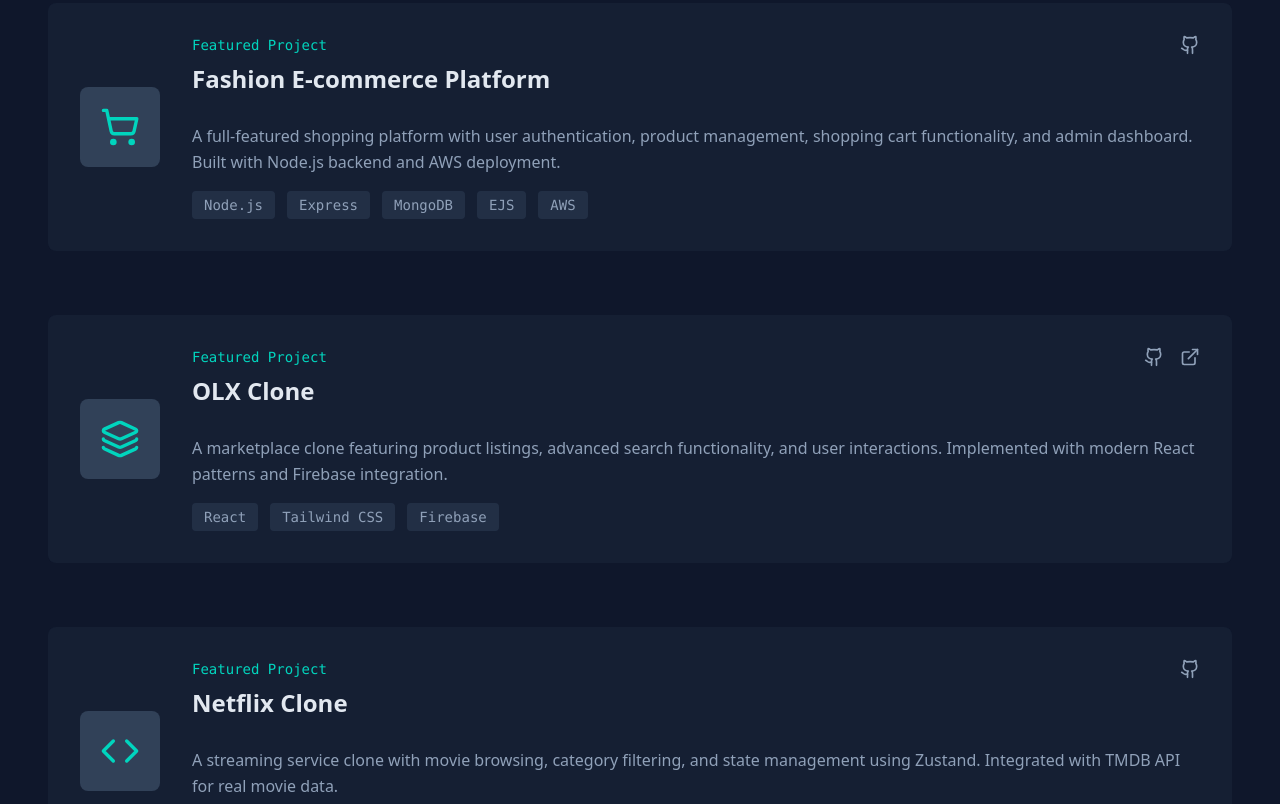
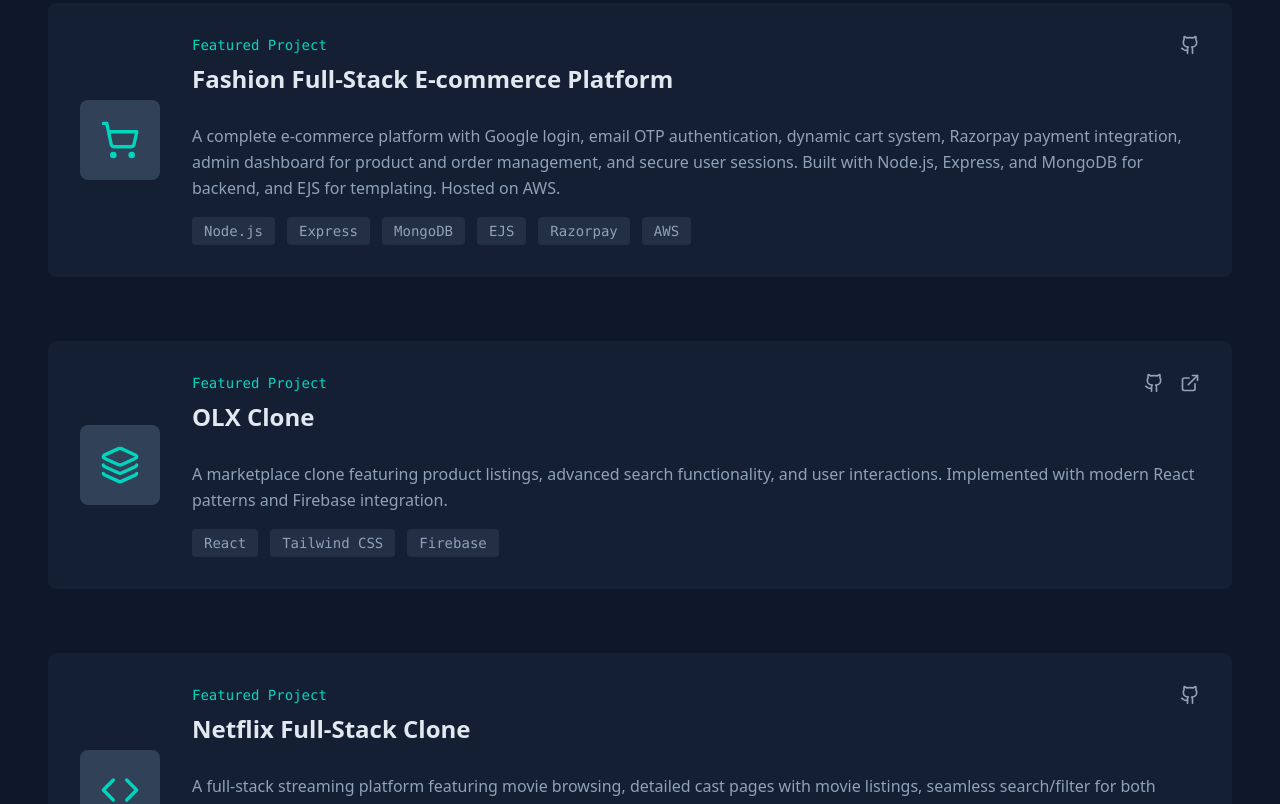
Before and after one commit to Nashid-k/Portfolio_V2, a React (Vite) app: page / in a window 1280 px wide. Shown: the part 2880-3684 px from the top of the page. Built offline with nearby package versions, Linux system fonts and the light colour scheme.

Commit message:
fix : projects

```diff
--- a/src/App.jsx
+++ b/src/App.jsx
@@ -9,9 +9,9 @@
 const projects = [
   {
     id: "featured-project-1",
-    title: "Fashion E-commerce Platform",
-    description: "A full-featured shopping platform with user authentication, product management, shopping cart functionality, and admin dashboard. Built with Node.js backend and AWS deployment.",
-    tech: ["Node.js", "Express", "MongoDB", "EJS", "AWS"],
+    title: "Fashion Full-Stack E-commerce Platform",
+    description: "A complete e-commerce platform with Google login, email OTP authentication, dynamic cart system, Razorpay payment integration, admin dashboard for product and order management, and secure user sessions. Built with Node.js, Express, and MongoDB for backend, and EJS for templating. Hosted on AWS.",
+    tech: ["Node.js", "Express", "MongoDB", "EJS", "Razorpay", "AWS"],
     github: "https://github.com/Nashid-k/First_Project_Ecommerce",
     external: null,
     icon: <ShoppingCart size={40} />
@@ -27,14 +27,16 @@
   },
   {
     id: "featured-project-3",
-    title: "Netflix Clone",
-    description: "A streaming service clone with movie browsing, category filtering, and state management using Zustand. Integrated with TMDB API for real movie data.",
-    tech: ["React", "Zustand", "TMDB API", "CSS3"],
+    title: "Netflix Full-Stack Clone",
+    description: "A full-stack streaming platform featuring movie browsing, detailed cast pages with movie listings, seamless search/filter for both movies and actors, and global state management using Zustand. Built with React frontend, Node.js/Express backend, and MongoDB for storage. Integrated with TMDB API for real-time content.",
+    tech: ["React", "Node.js", "Express", "MongoDB", "Zustand", "TMDB API", "CSS3"],
     github: "https://github.com/Nashid-k/netflix-clone",
     external: null,
     icon: <Code size={40} />
   }
 ];
+
+
 
 const otherProjects = [
   {
```
